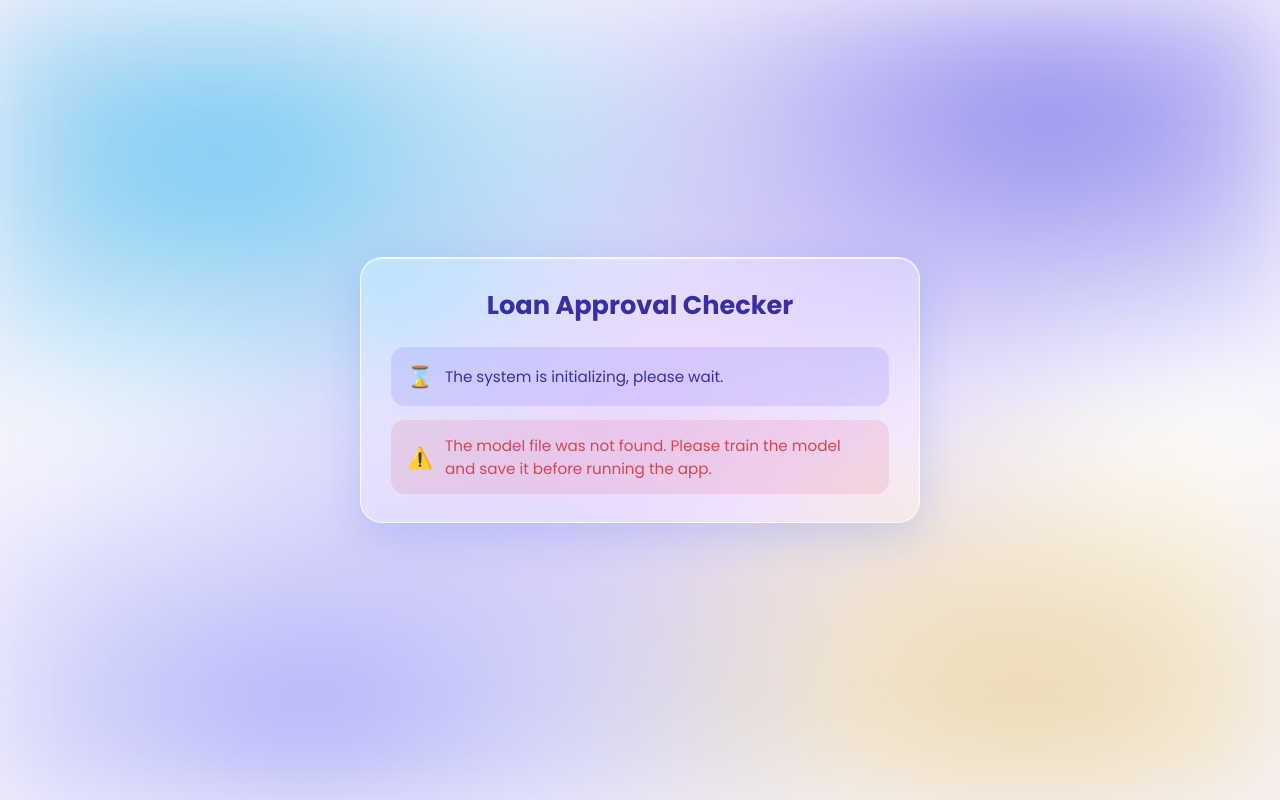
After one commit to Liran-Martfel/Loan-aprroval-project, a FastAPI app: template templates/model_missing.html in a window 1280 px wide. The commit adds this page. Run offline with FastAPI, Linux system fonts and the light colour scheme; the template is opened without the code that fills it, so the values that code supplies are empty.

Commit message:
Show a graceful status page instead of crashing when model files are missing
Startup no longer fails outright if a model artifact is absent - the app
stays up in a degraded mode, logs the missing file, and every route that
needs the model returns a clear "not loaded" response instead of a 500.

```diff
--- a/main.py
+++ b/main.py
@@ -53,13 +53,28 @@ MODEL_INFO_KEYS = [
 @asynccontextmanager
 async def lifespan(app: FastAPI):
     logger.info("Loading model artifacts...")
-    pipeline, report, background = load_artifacts()
+    request_log.init_db()
+    try:
+        pipeline, report, background = load_artifacts()
+        with open("model_artifacts/dashboard_data.json") as f:
+            dashboard_data = json.load(f)
+    except FileNotFoundError as exc:
+        # The assignment spec requires the app to stay up and show a clear
+        # "please train the model first" message instead of crashing when
+        # one of the three trained artifacts hasn't been produced yet - see
+        # index()/api routes below, which check model_loaded before using
+        # app.state.pipeline/report/background/dashboard_data.
+        logger.error("Model artifacts missing, starting in degraded mode: %s", exc)
+        app.state.model_loaded = False
+        app.state.pipeline = app.state.report = app.state.background = app.state.dashboard_data = None
+        yield
+        logger.info("Shutting down.")
+        return
+    app.state.model_loaded = True
     app.state.pipeline = pipeline
     app.state.report = report
     app.state.background = background
-    with open("model_artifacts/dashboard_data.json") as f:
-        app.state.dashboard_data = json.load(f)
-    request_log.init_db()
+    app.state.dashboard_data = dashboard_data
     logger.info(
         "Model loaded: %s (deployment_accuracy=%.4f, trained_at=%s)",
         report["model_name"], report["deployment_accuracy"], report["timestamp"],
@@ -139,8 +154,17 @@ def get_prediction_logs(x_admin_key: str = Header(default=None)):
     return {"predictions": request_log.get_recent_predictions()}
 
 
+def _model_unavailable():
+    return JSONResponse(
+        status_code=503,
+        content={"error": "Model not loaded. Train the model and save it before running the app."},
+    )
+
+
 @app.get("/")
 def index(request: Request):
+    if not app.state.model_loaded:
+        return templates.TemplateResponse(request, "model_missing.html", {}, status_code=503)
     return templates.TemplateResponse(request, "index.html", {"static_version": STATIC_VERSION})
 
 
@@ -152,6 +176,8 @@ def get_model_summary():
     Model Data page. The full per-row margin values are dropped in favor
     of their summary stats, to keep the payload small.
     """
+    if not app.state.model_loaded:
+        return _model_unavailable()
     report = app.state.report
     summary = {key: report[key] for key in MODEL_INFO_KEYS}
     summary["margins_summary"] = {k: v for k, v in report["margins"].items() if k != "values"}
@@ -170,12 +196,16 @@ def get_dashboard_data():
     computation re-run only when the model is retrained, not on every
     request.
     """
+    if not app.state.model_loaded:
+        return _model_unavailable()
     return app.state.dashboard_data
 
 
 @app.get("/api/model-file")
 def download_model_file():
     """Serves the trained pipeline file itself, for the dashboard's download button."""
+    if not app.state.model_loaded:
+        return _model_unavailable()
     return FileResponse(
         "model_artifacts/Full project.pkl",
         media_type="application/octet-stream",
@@ -197,6 +227,8 @@ def predict(applicant: ApplicantInput, request: Request, background_tasks: Backg
     response is already on its way back, so a slow database round-trip
     never adds to how long the button feels like it's thinking.
     """
+    if not app.state.model_loaded:
+        return _model_unavailable()
     raw_applicant = applicant.model_dump()
     try:
         result = evaluate_application(
@@ -223,6 +255,8 @@ def explain(applicant: ApplicantInput, request: Request):
     Computes the (slow) SHAP explanation for one applicant, fetched lazily
     by the frontend only when the user opens the "Why?" panel.
     """
+    if not app.state.model_loaded:
+        return _model_unavailable()
     raw_applicant = applicant.model_dump()
     errors = validate_application(raw_applicant, app.state.report)
     if errors:
--- a/static/css/style.css
+++ b/static/css/style.css
@@ -585,6 +585,16 @@ table th { color: var(--text-muted); font-weight: 600; }
 .log-status-error { color: var(--danger); font-weight: 700; }
 .log-error-cell { color: var(--danger); font-size: 0.78rem; white-space: normal; max-width: 320px; }
 
+/* ---------- Model-missing status page ---------- */
+.status-shell { display: flex; align-items: center; justify-content: center; min-height: 100vh; padding: 24px; }
+.status-card { max-width: 560px; width: 100%; text-align: center; }
+.status-card h1 { margin: 0 0 22px; font-size: 1.6rem; color: var(--accent-dark); }
+.status-box { display: flex; align-items: center; gap: 12px; text-align: start; padding: 14px 16px; border-radius: var(--radius-md); margin-bottom: 14px; font-size: 0.95rem; }
+.status-box:last-child { margin-bottom: 0; }
+.status-box .status-icon { flex-shrink: 0; font-size: 1.3rem; }
+.status-box.status-info { background: var(--accent-soft); color: var(--accent-dark); }
+.status-box.status-warn { background: rgba(214, 69, 80, 0.12); color: var(--danger); }
+
 @media (max-width: 960px) {
   .dashboard-grid-3 { grid-template-columns: 1fr; }
   .dashboard-grid-2 { grid-template-columns: 1fr; }
--- /dev/null
+++ b/templates/model_missing.html
@@ -0,0 +1,29 @@
+<!doctype html>
+<html lang="en">
+<head>
+<meta charset="utf-8">
+<meta name="viewport" content="width=device-width, initial-scale=1">
+<title>Loan Approval Prediction</title>
+<link rel="preconnect" href="https://fonts.googleapis.com">
+<link rel="preconnect" href="https://fonts.gstatic.com" crossorigin>
+<link href="https://fonts.googleapis.com/css2?family=Poppins:wght@400;500;600;700&family=Assistant:wght@400;500;600;700&display=swap" rel="stylesheet">
+<link rel="stylesheet" href="/static/css/style.css">
+</head>
+<body>
+
+<div class="status-shell">
+  <div class="glass-card status-card">
+    <h1>Loan Approval Checker</h1>
+    <div class="status-box status-info">
+      <span class="status-icon">&#8987;</span>
+      <span>The system is initializing, please wait.</span>
+    </div>
+    <div class="status-box status-warn">
+      <span class="status-icon">&#9888;&#65039;</span>
+      <span>The model file was not found. Please train the model and save it before running the app.</span>
+    </div>
+  </div>
+</div>
+
+</body>
+</html>
```
